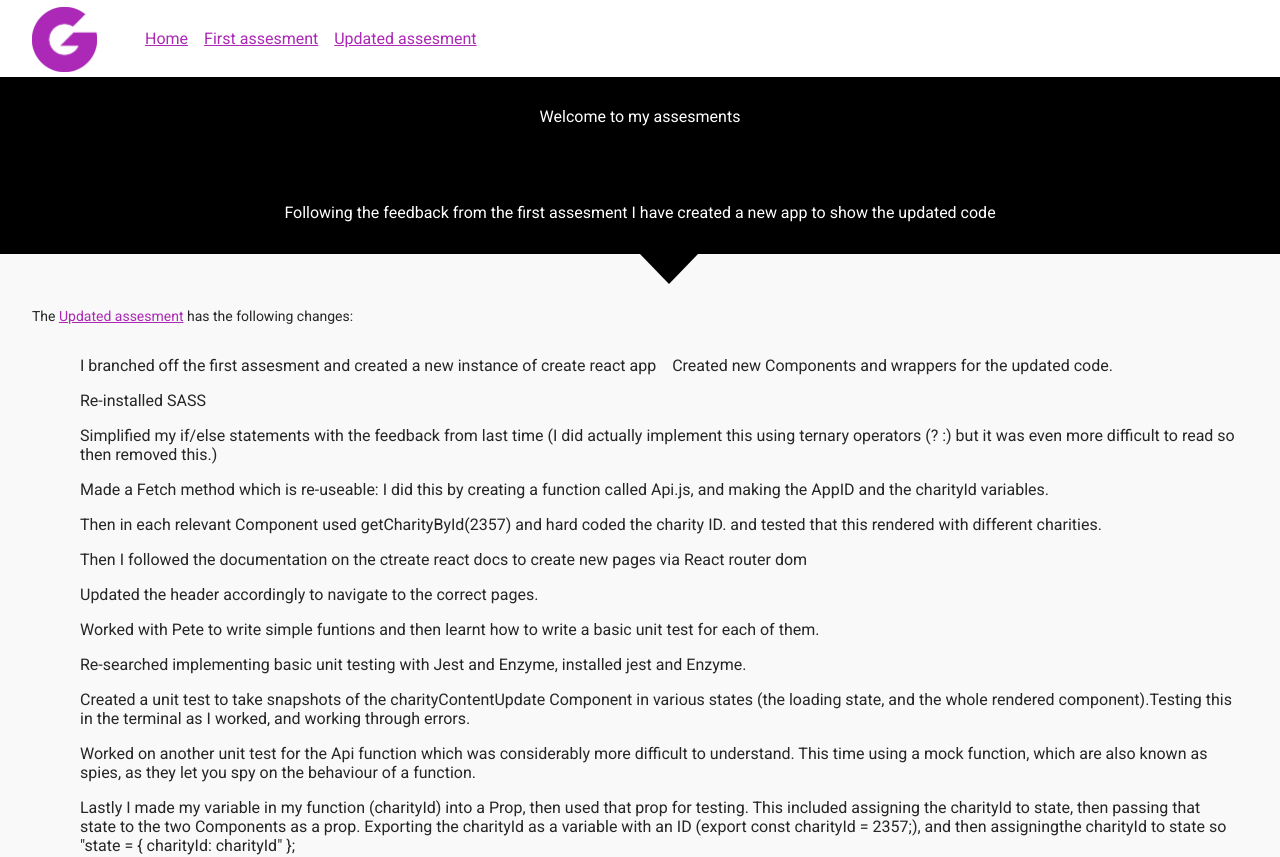
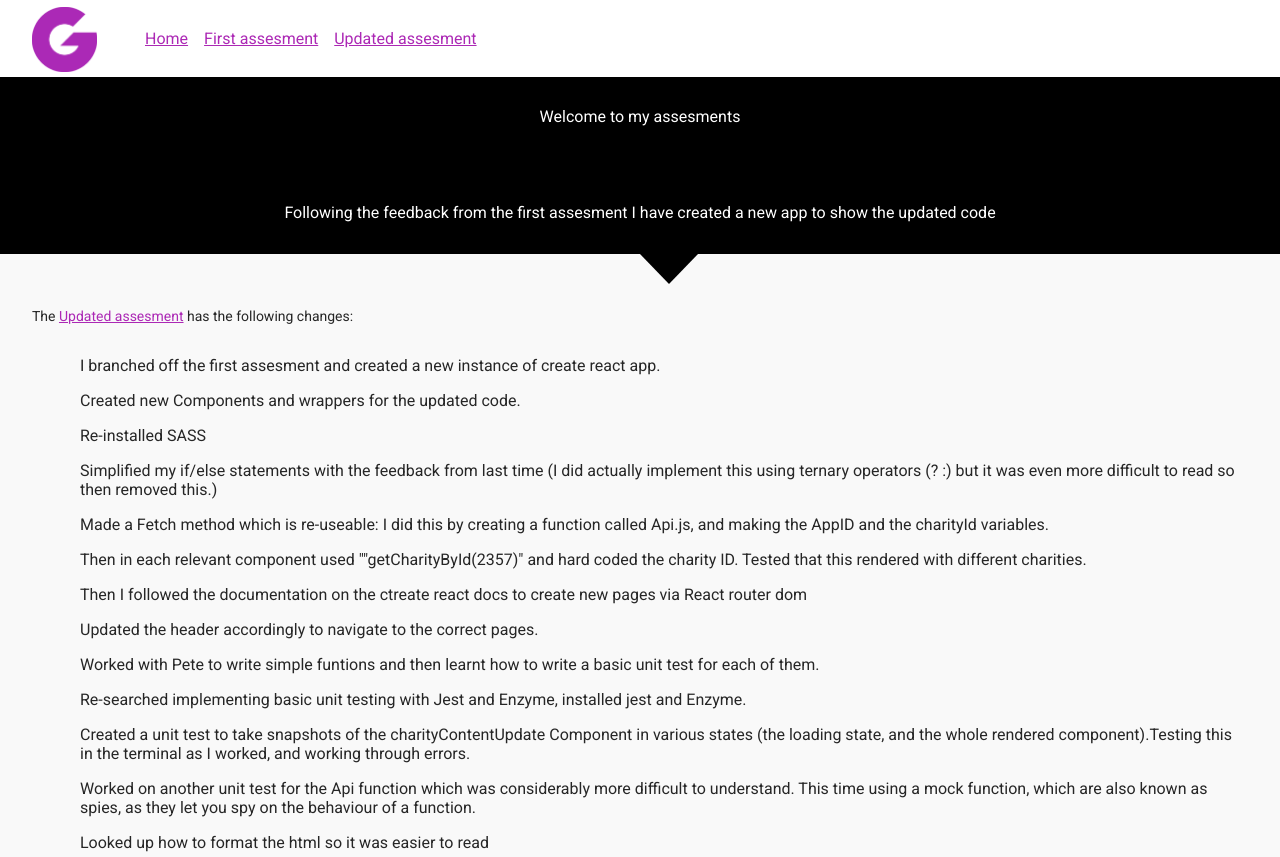
Before and after one commit to SonalPatel/update-jg-demo, a React (Create React App) app: page / in a window 1280 px wide. Shown: the top 857 px of the page. Built offline with nearby package versions, Linux system fonts and the light colour scheme.

Commit message:
content amends

```diff
--- a/src/components/HomeInfo.js
+++ b/src/components/HomeInfo.js
@@ -24,7 +24,7 @@ class HomeInfo extends React.Component {
               <li>
                 {" "}
                 I branched off the first assesment and created a new instance of
-                create react app{" "}
+                create react app.{" "}
               </li>
               <li>
                 Created new Components and wrappers for the updated code.{" "}
@@ -41,8 +41,8 @@ class HomeInfo extends React.Component {
                 variables.{" "}
               </li>
               <li>
-                Then in each relevant Component used getCharityById(2357) and
-                hard coded the charity ID. and tested that this rendered with
+                Then in each relevant component used ""getCharityById(2357)" and
+                hard coded the charity ID. Tested that this rendered with
                 different charities.
               </li>
               <li>
@@ -72,6 +72,7 @@ class HomeInfo extends React.Component {
                 mock function, which are also known as spies, as they let you
                 spy on the behaviour of a function.{" "}
               </li>
+              <li>Looked up how to format the html so it was easier to read</li>
 
               <li>
                 Lastly I made my variable in my function (charityId) into a
--- a/src/styles/App.css
+++ b/src/styles/App.css
@@ -347,7 +347,6 @@ header {
 .content-description {
   padding: 2rem; }
   .content-description li {
-    display: inline-block;
     padding: 0.5rem; }
 
 /*charity module */
--- a/src/styles/_layout.scss
+++ b/src/styles/_layout.scss
@@ -60,7 +60,7 @@ header {
 .content-description {
   padding: 2rem;
   li {
-    display: inline-block;
+    //display: inline-block;
     padding: 0.5rem;
   }
 }
```
